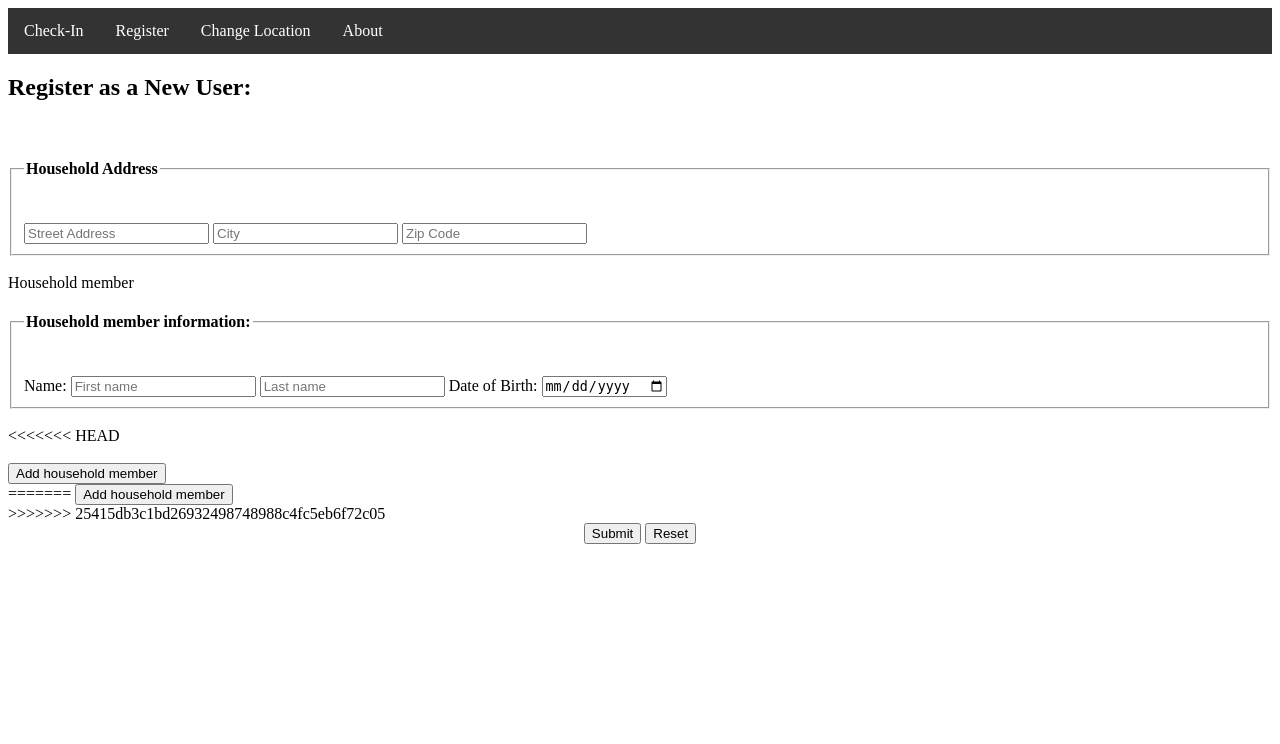
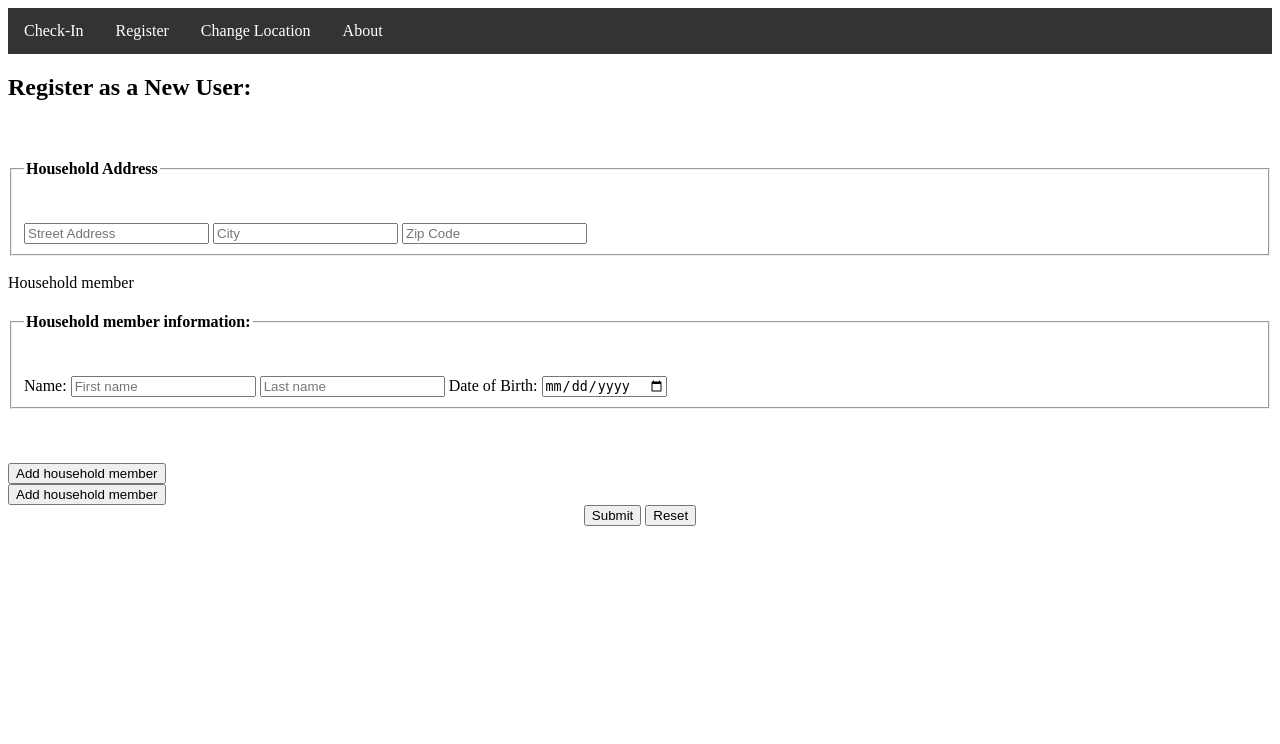
Before and after one commit to AlexCadigan/KalamazooLoavesAndFishes, a PHP site: page /RegisterPage.php in a window 1280 px wide. Shown: the top 744 px of the page. Run offline with PHP 8.4, Linux system fonts and the light colour scheme.

Commit message:
some fixes

```diff
--- a/src/RegisterPage.php
+++ b/src/RegisterPage.php
@@ -77,13 +77,10 @@ SOFTWARE.
 					Date of Birth: <input type="date" name = "DOB[]" required >
 				</fieldset>	<br>
 			</div>
-<<<<<<< HEAD
 			</span>
 			<br><br>
 			<input type="button" value="Add household member" onClick="addInput('myForm');"> <br>
-=======
 			<input type="button" value="Add household member" onClick="addInput('dynamicInput');"> <br>
->>>>>>> 25415db3c1bd26932498748988c4fc5eb6f72c05
 			<div align="center">
 				<input type="submit" value="Submit">
 				<input type="reset" value="Reset" >
@@ -92,15 +89,13 @@ SOFTWARE.
 		<script>
 			var counter = 1;
 			function addInput(divName){
-<<<<<<< HEAD
+
 	        	var newdiv = document.createElement('span');
 	          	newdiv.innerHTML = "<br><br>" + "Household member " +" <br><fieldset><legend><h4>Household member information:</h4></legend> <br>Name: <input type='text' name = 'fname[]' placeholder='Firstname' required> <input type='text' name='lname[]' placeholder='Last name' required> Date of Birth: <input type='date' name = 'DOB[]'></fieldset><br>" ;
 	          	var g = document.createElement('button');
-=======
 	        	var newdiv = document.createElement('div');
 			  	var g = document.createElement('button');
-	          	newdiv.innerHTML = "<br>" + "Household member " + (counter + 1) +" <br><fieldset><legend><h4>Household member information:</h4></legend> <br>Name: <input type='text' name = 'fname[]' placeholder='Firstname' required> <input type='text' name='lname[]' placeholder='Last name' required> Date of Birth: <input type='date' name = 'DOB[]'></fieldset>" + "<input type='button' value='Remove household member' onclick='removeElement('')><br><br>";
->>>>>>> 25415db3c1bd26932498748988c4fc5eb6f72c05
+	          	newdiv.innerHTML = "<br>" + "Household member " +" <br><fieldset><legend><h4>Household member information:</h4></legend> <br>Name: <input type='text' name = 'fname[]' placeholder='Firstname' required> <input type='text' name='lname[]' placeholder='Last name' required> Date of Birth: <input type='date' name = 'DOB[]'></fieldset>" + "<input type='button' value='Remove household member' onclick='removeElement('')><br><br>";
 			  	counter++;
 			  	newdiv.setAttribute("id", "id_" + counter);
 			  	g.innerHTML= 'Remove Household Member';
```
